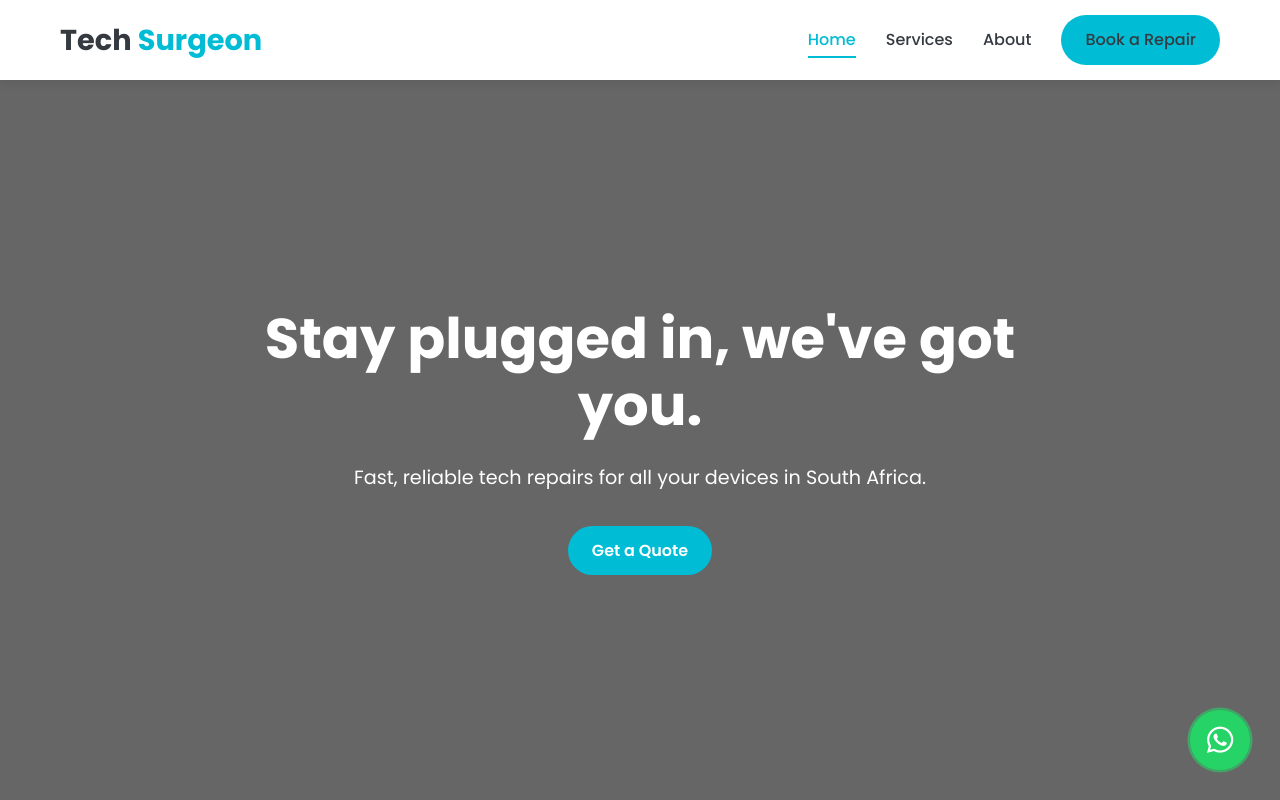
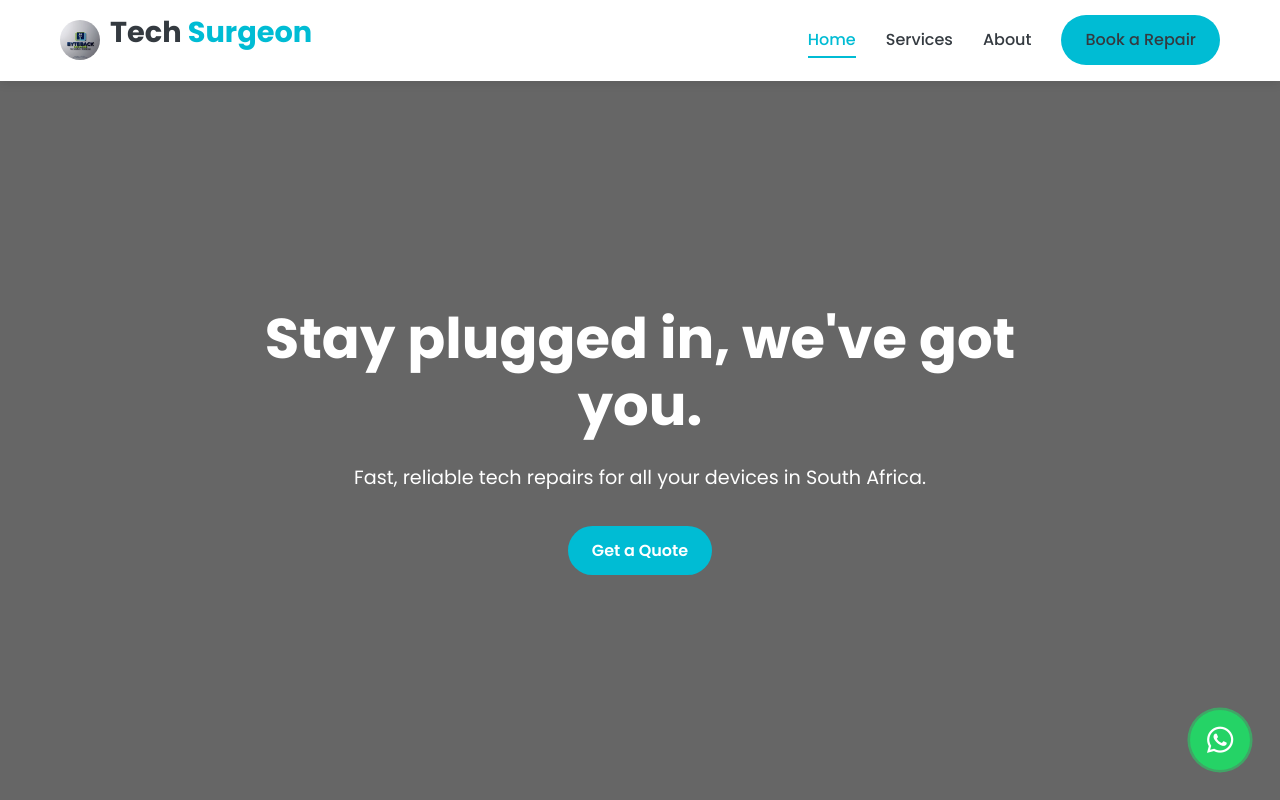
Before and after one commit to hlekwayo05/Tech-Surgeon-Repairs, a plain HTML site: page index.html in a window 1280 px wide. Shown: the top 800 px of the page. Drawn offline with Linux system fonts and the light colour scheme.

Commit message:
Added logo

```diff
--- a/css/style.css
+++ b/css/style.css
@@ -128,9 +128,21 @@ img {
     align-items: center;
 }
 
+.logo {
+    display: flex;
+    align-items: center;
+}
+
+.logo-img {
+    width: 40px;
+    height: 40px;
+    border-radius: 50%;
+    margin-right: 10px;
+    object-fit: cover;
+}
+
 .logo h1 {
     font-size: 1.8rem;
-    margin: 0;
     color: var(--dark-gray);
 }
 
--- a/index.html
+++ b/index.html
@@ -15,7 +15,7 @@
     <nav class="navbar">
         <div class="container">
             <div class="logo">
-                <h1>Tech <span>Surgeon</span></h1>
+                <img src="assets/images/logo.jpg" alt="Tech Surgeon Logo" class="logo-img"><h1>Tech <span>Surgeon</span></h1>
             </div>
             <div class="nav-links">
                 <a href="index.html" class="active">Home</a>
```
Also changed, not shown: about.html (+1 -1 lines), book.html (+1 -1 lines), services.html (+1 -1 lines), tech Surgeon/about.html (+1 -1 lines), tech Surgeon/book.html (+1 -1 lines), tech Surgeon/index.html (+1 -1 lines), tech Surgeon/services.html (+1 -1 lines).
